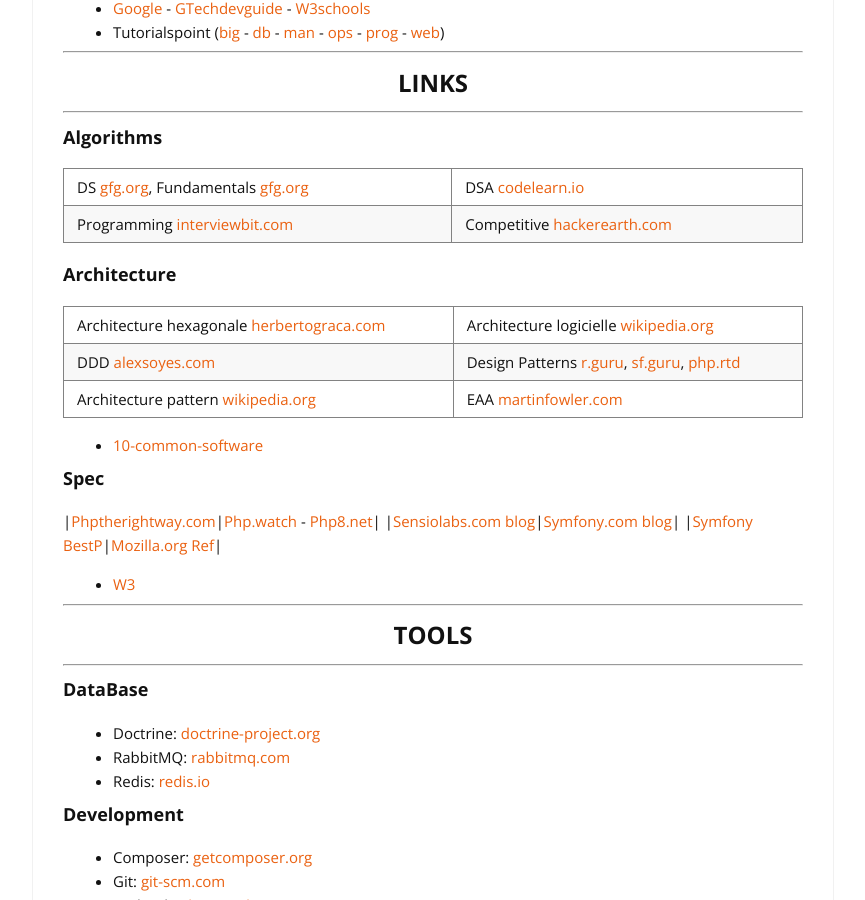
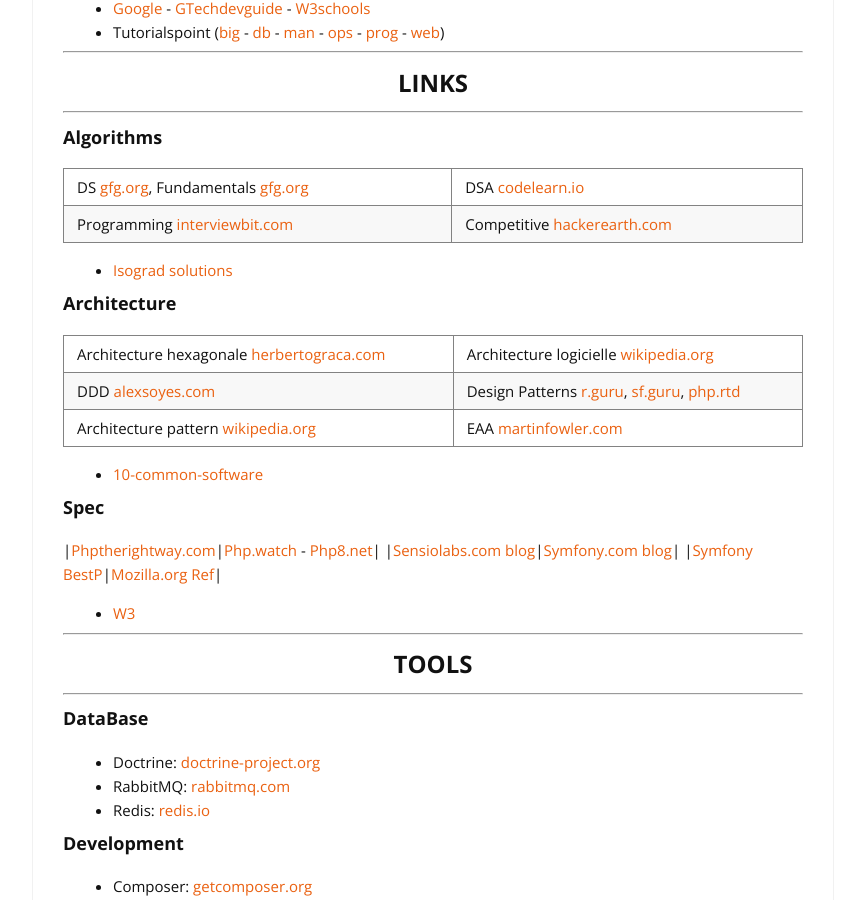
Before and after one commit to cylmat/cylmat.github.io, a Jekyll site: the page built from _pages/USEFUL.md, in a window 1280 px wide and 900 px high, scrolled down 972 px. Shown: the whole window, without its empty margins (207-1072 px from the left). Built offline with Jekyll 4.4.1, drawn with Linux system fonts in a browser that asks for light colours; nearby versions of some CDN libraries.

Commit message:
Update USEFUL.md

```diff
--- a/_pages/USEFUL.md
+++ b/_pages/USEFUL.md
@@ -42,6 +42,8 @@
 
 |DS [gfg.org](https://www.geeksforgeeks.org/data-structures), Fundamentals [gfg.org](https://www.geeksforgeeks.org/fundamentals-of-algorithms)|DSA [codelearn.io](https://codelearn.io/learning/data-structure-and-algorithms)|
 |Programming [interviewbit.com](https://www.interviewbit.com/courses/programming)|Competitive [hackerearth.com](https://www.hackerearth.com/fr/getstarted-competitive-programming)|
+
+* [Isograd solutions](https://www.isograd-testingservices.com/FR/solutions-challenges-de-code)
 
 ### Architecture
 
```
